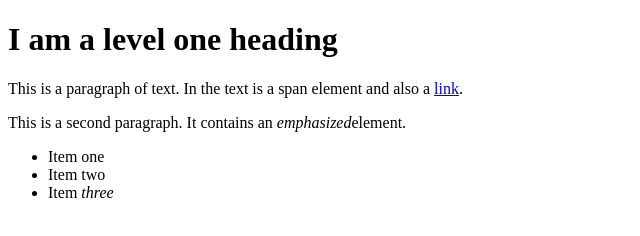
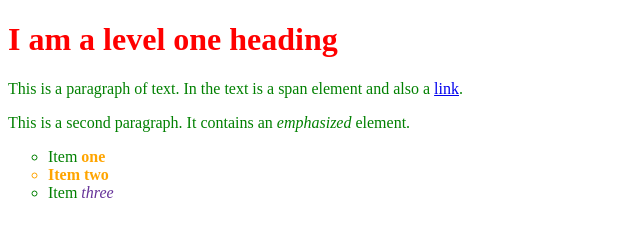
Before and after one commit to jeffgoens/weather-app, a plain HTML site: page index.html in a window 1280 px wide. Shown: the whole page, without its empty margins (0-640 px from the left). Drawn offline with Linux system fonts and the light colour scheme.

Commit message:
Added styling

```diff
--- a/index.html
+++ b/index.html
@@ -13,11 +13,11 @@
 
     <p>This is a paragraph of text. In the text is a <span>span element</span> and also a <a href="https://espn.com">link</a>.</p>
 
-    <p>This is a second paragraph. It contains an <em>emphasized</em>element.</p>
+    <p>This is a second paragraph. It contains an <em>emphasized</em> element.</p>
 
         <ul>
-            <li>Item <span>one</span></li>
-            <li>Item two</li>
+            <li>Item <span class="special">one</span></li>
+            <li class="special">Item two</li>
             <li>Item <em>three</em></li>
         </ul>
 
--- a/styles.css
+++ b/styles.css
@@ -0,0 +1,20 @@
+h1 {
+    color: red;
+}
+
+p, li {
+    color: green;
+}
+
+li {
+    list-style-type: circle;
+}
+
+.special {
+    color: orange;
+    font-weight: bold;
+}
+
+li em {
+    color: rebeccapurple;
+}
```
